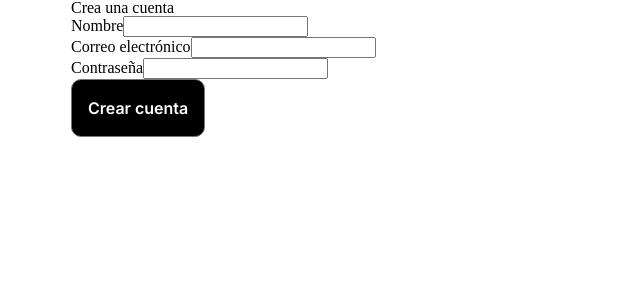
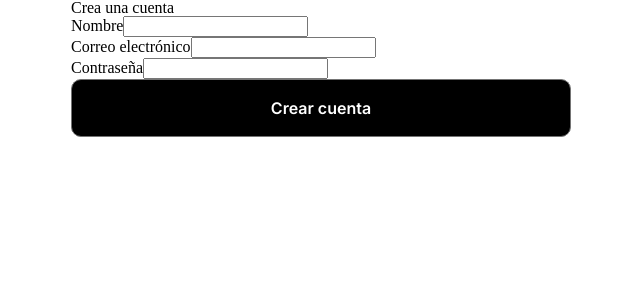
Before and after one commit to aegisnull/adicare, a React (Create React App) app in the folder frontend/: page /registrarse in a window 1280 px wide. Shown: the top 300 px of the page, without its empty margins (319-959 px from the left). Built offline with nearby package versions, Linux system fonts and the light colour scheme.

Commit message:
feat: link /registrarse route to registrarse button on Startup component

```diff
--- a/frontend/src/App.css
+++ b/frontend/src/App.css
@@ -19,6 +19,7 @@
 }
 
 .button {
+  width: 100%;
   padding: 18px 16px;
   font-weight: 600;
   font-size: 16px;
--- a/frontend/src/components/Startup/Startup.js
+++ b/frontend/src/components/Startup/Startup.js
@@ -1,3 +1,4 @@
+import { Link } from 'react-router-dom';
 import Logo from '../../images/logo.svg';
 import SplashIcon from '../../images/splash.svg';
 import './Startup.scss';
@@ -13,7 +14,9 @@ function Startup() {
       </p>
       <div className='startup__buttons'>
         <button className='button'>Iniciar sesión</button>
-        <button className='button button_accent'>Registrarse</button>
+        <Link to='/registrarse'>
+          <button className='button button_accent'>Registrarse</button>
+        </Link>
       </div>
     </div>
   );
```
